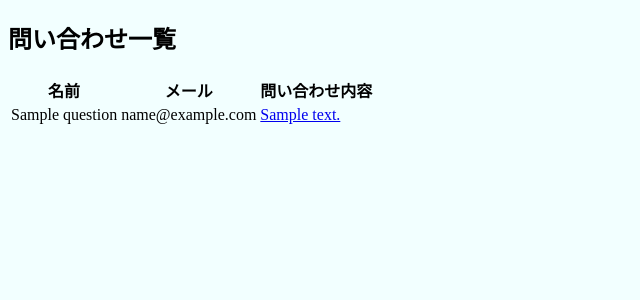
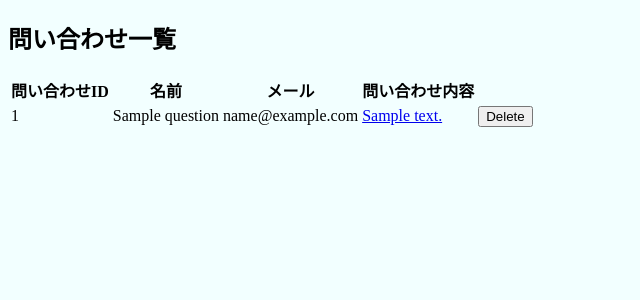
Before and after one commit to chaipon/ec-study-new, a Flask app: page /fn1/contacts in a window 1280 px wide. Shown: the part 32-332 px from the top of the page, without its empty margins (0-640 px from the left). Run offline with Flask 3, Linux system fonts and the light colour scheme; tables that the repository leaves empty hold one stand-in row (values such as "Sample post").

Commit message:
削除機能追加
一覧で、Deleteボタンをクリックしたらその問い合わせを削除

Confirm Windowを表示して、問い合わせID を表示して、
問い合わせの削除の確認をするようにした。

```diff
--- a/study/fn1/templates/fn1/contacts.html
+++ b/study/fn1/templates/fn1/contacts.html
@@ -23,6 +23,7 @@
 	<h2>問い合わせ一覧</h2>
 	<table>
 		<thead>
+		    <th scope="col">問い合わせID</th>
 		    <th scope="col">名前</th>
 		    <th scope="col">メール</th>
 		    <th scope="col">問い合わせ内容</th>
@@ -30,9 +31,15 @@
         <tbody>
             {% for question in questions %}
             <tr>
+                <td>{{question.id}}</td>
                 <td>{{question.name}}</td>
                 <td>{{question.mail}}</td>
                 <td><a href="{{url_for('fn1.contacts')}}/{{question.id}}">{{question.content|truncate(40)}}</a></td>
+                <td>
+                  <form action="{{url_for('fn1.contacts')}}/{{question.id}}/delete" method=post>
+                    <input class="danger" type="submit" value="Delete" onclick="return confirm('問い合わせID: {{question.id}} の問い合わせを削除しますか?');">
+                  </form>
+                </td>
             </tr>
             {% endfor %}
         </tbody>
--- a/study/fn1/views.py
+++ b/study/fn1/views.py
@@ -106,3 +106,10 @@ def contact_edit(id):
     if request.method == 'GET':
         question = Question.query.get(id)
         return render_template('fn1/contact_edit.html', question=question, current_id=id)
+
+@fn1.route("/contacts/<id>/delete", methods=['POST'])
+def contact_delete(id):
+    question = Question.query.get(id)
+    db_session.delete(question)
+    db_session.commit()
+    return redirect(url_for('fn1.contacts'))
```
